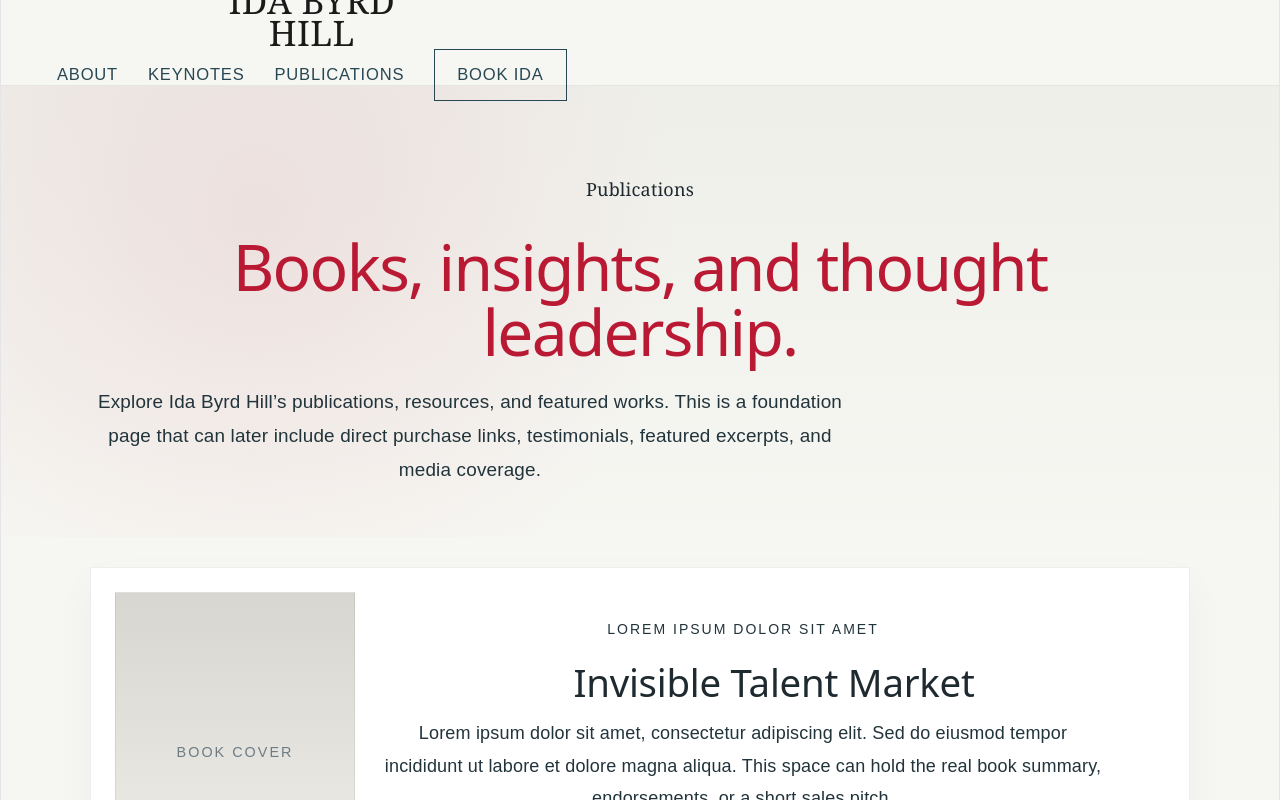
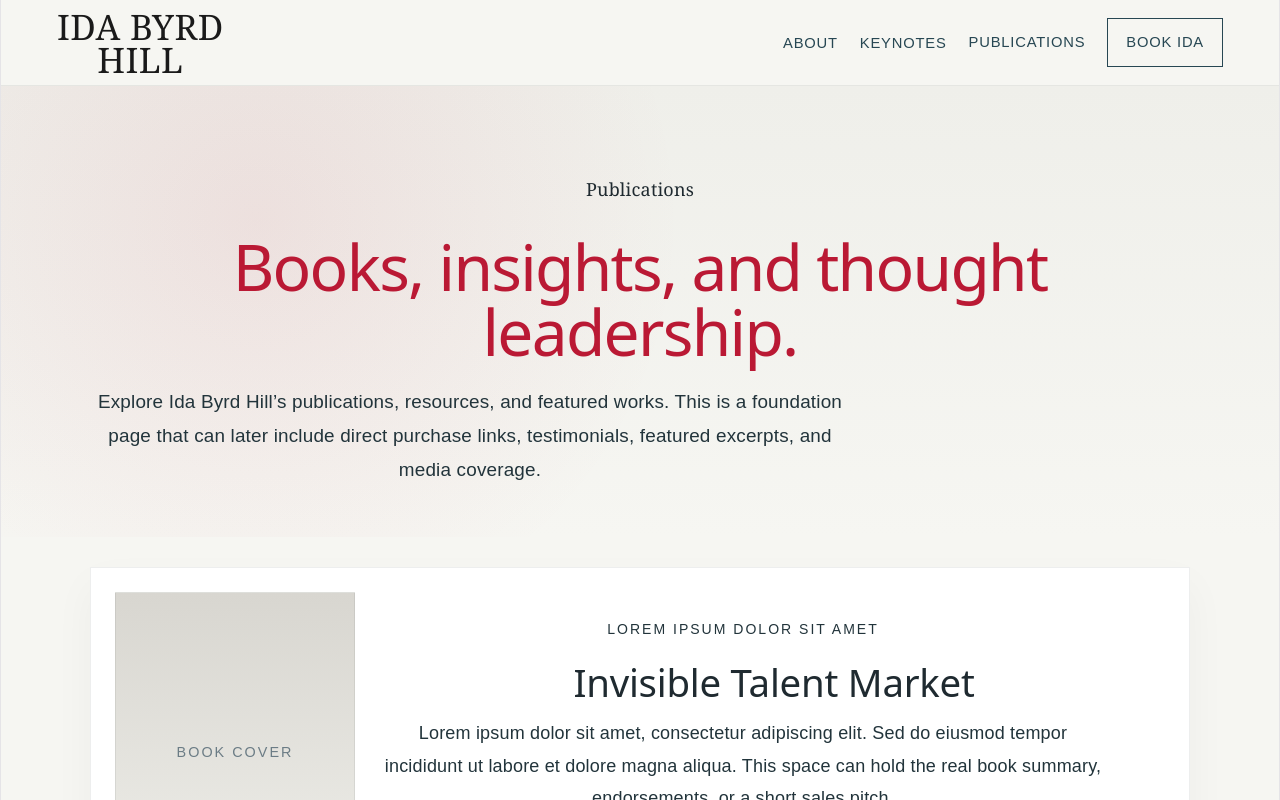
Before and after one commit to KyleVandenbossche/ida, a React (Vite) app: page /publications in a window 1280 px wide. Shown: the top 800 px of the page. Built offline with nearby package versions, Linux system fonts and the light colour scheme.

Commit message:
fixed all nav, formatting for nav

```diff
--- a/src/App.css
+++ b/src/App.css
@@ -50,13 +50,16 @@ a {
   justify-content: space-between;
   padding: 0 56px;
   border-bottom: 1px solid rgba(31, 42, 48, 0.08);
-  transition: height 0.25s ease, padding 0.25s ease, box-shadow 0.25s ease,
-    background 0.25s ease;
+  transition:
+    height 0.28s ease,
+    padding 0.28s ease,
+    box-shadow 0.28s ease,
+    background 0.28s ease;
 }
 
 .top-nav.shrink {
-  height: 72px;
-  padding: 0 42px;
+  height: 68px;
+  padding: 0 40px;
   box-shadow: 0 8px 24px rgba(0, 0, 0, 0.06);
   background: rgba(246, 246, 242, 0.98);
 }
@@ -70,47 +73,89 @@ a {
   letter-spacing: 0.4px;
   color: #1a1a1a;
   text-transform: uppercase;
-  transition: transform 0.25s ease;
+  transition: transform 0.28s ease, font-size 0.28s ease;
 }
 
 .top-nav.shrink .nav-logo {
-  transform: scale(0.92);
+  transform: scale(0.9);
 }
 
 .nav-links {
   display: flex;
   align-items: center;
-  gap: 30px;
+  gap: 22px;
   font-family: Arial, Helvetica, sans-serif;
+  transition: gap 0.28s ease;
 }
 
-.nav-links a {
-  font-size: 0.92rem;
+.top-nav.shrink .nav-links {
+  gap: 18px;
+}
+
+.nav-links a,
+.nav-link-button {
+  font-size: 0.82rem;
   text-transform: uppercase;
   letter-spacing: 0.8px;
   color: #274753;
-  transition: color 0.25s ease;
+  font-family: Arial, Helvetica, sans-serif;
+  transition: color 0.25s ease, transform 0.28s ease;
 }
 
-.nav-links a:hover {
+.top-nav.shrink .nav-links a,
+.top-nav.shrink .nav-link-button {
+  transform: scale(0.96);
+}
+
+.nav-links a:hover,
+.nav-link-button:hover {
   color: #ba1934;
 }
 
-.nav-button {
-  border: 1px solid #274753;
-  padding: 12px 22px;
-  transition: background 0.25s ease, color 0.25s ease, padding 0.25s ease,
-    border-color 0.25s ease;
+.nav-link-button {
+  background: none;
+  border: none;
+  padding: 0;
+  margin: 0;
+  cursor: pointer;
 }
 
+.nav-button {
+  display: inline-flex;
+  align-items: center;
+  justify-content: center;
+  font-size: 0.82rem;
+  text-transform: uppercase;
+  letter-spacing: 0.8px;
+  color: #274753;
+  background: transparent;
+  border: 1px solid #274753;
+  padding: 10px 18px;
+
+  /* IMPORTANT */
+  position: relative;
+  z-index: 1;
+
+  transition:
+    background 0.25s ease,
+    color 0.25s ease,
+    border-color 0.25s ease,
+    padding 0.28s ease,
+    transform 0.28s ease;
+}
+
+
 .top-nav.shrink .nav-button {
-  padding: 10px 18px;
+  padding: 8px 16px;
+  transform: scale(0.97);
 }
 
 .nav-button:hover {
   background: #ba1934;
   border-color: #ba1934;
-  color: white;
+
+  /* FORCE TEXT COLOR */
+  color: #ffffff !important;
 }
 
 /* HERO */
@@ -205,11 +250,13 @@ a {
   width: 100% !important;
   max-width: 520px !important;
   margin: 18px auto 0 !important;
+  margin-bottom: 6px !important;
   text-align: center !important;
   line-height: 1.6 !important;
 }
 
 .hero-cta {
+  margin-top: 32px !important;
   display: inline-flex;
   align-items: center;
   justify-content: center;
@@ -271,11 +318,15 @@ a {
   font-weight: 700;
   font-family: Arial, Helvetica, sans-serif;
 
-  /* NEW */
-  color: #fff;
+  color:  #f6f6f2;
   background-color: #000;
   display: inline-block;
   padding: 6px 12px;
+}
+
+/* remove the extending bar */
+.section-label-about::before {
+  content: none;
 }
 
 .section-label-keynotes {
@@ -286,9 +337,15 @@ a {
   font-weight: 700;
   font-family: Arial, Helvetica, sans-serif;
 
-  color: #000 !important;
+  color:  #f6f6f2;
+  background-color: black;
   display: inline-block;
   padding: 6px 12px;
+}
+
+/* remove the extending bar */
+.section-label-keynotes::before {
+  content: none;
 }
 
 .content-section h2 {
@@ -381,17 +438,7 @@ a {
 }
 
 .video-overlay {
-  position: absolute;
-  inset: 0;
-  background: rgba(0, 0, 0, 0.22);
-  display: flex;
-  align-items: center;
-  justify-content: center;
-  font-size: 48px;
-  color: white;
-  z-index: 2;
-  pointer-events: none;
-  transition: opacity 0.3s ease;
+  display: none !important;
 }
 
 .video-wrapper:hover .video-overlay {
@@ -543,11 +590,12 @@ a {
     transform: none;
   }
 
-  .nav-links {
-    gap: 16px;
-    flex-wrap: wrap;
-    padding-bottom: 14px;
-  }
+.nav-links {
+  display: flex;
+  align-items: center;
+  gap: 26px;
+  font-family: Arial, Helvetica, sans-serif;
+}
 
   .nav-links a {
     font-size: 0.8rem;
--- a/src/App.jsx
+++ b/src/App.jsx
@@ -3,6 +3,7 @@ import {
   BrowserRouter,
   Routes,
   Route,
+  Outlet,
   useLocation,
 } from "react-router-dom";
 
@@ -11,57 +12,52 @@ import Hero from "./hero";
 import Footer from "./Footer";
 import Form from "./Form";
 import Publications from "./Publications";
-
-function HomePage() {
-  return (
-    <>
-      <Hero />
-      <Footer />
-    </>
-  );
-}
+import Navbar from "./Navbar";
 
 function ScrollToTop() {
-  const { pathname } = useLocation();
+  const { pathname, hash } = useLocation();
 
   useEffect(() => {
+    if (hash) {
+      const el = document.querySelector(hash);
+      if (el) {
+        setTimeout(() => {
+          el.scrollIntoView({ behavior: "smooth", block: "start" });
+        }, 100);
+        return;
+      }
+    }
+
     window.scrollTo({
       top: 0,
       left: 0,
       behavior: "smooth",
     });
-  }, [pathname]);
+  }, [pathname, hash]);
 
   return null;
+}
+
+function Layout() {
+  return (
+    <>
+      <Navbar />
+      <Outlet />
+      <Footer />
+    </>
+  );
 }
 
 function App() {
   return (
     <BrowserRouter>
       <ScrollToTop />
-
       <Routes>
-        <Route path="/" element={<HomePage />} />
-
-        <Route
-          path="/publications"
-          element={
-            <>
-              <Publications />
-              <Footer />
-            </>
-          }
-        />
-
-        <Route
-          path="/book"
-          element={
-            <>
-              <Form />
-              <Footer />
-            </>
-          }
-        />
+        <Route element={<Layout />}>
+          <Route path="/" element={<Hero />} />
+          <Route path="/publications" element={<Publications />} />
+          <Route path="/book" element={<Form />} />
+        </Route>
       </Routes>
     </BrowserRouter>
   );
--- a/src/Form.jsx
+++ b/src/Form.jsx
@@ -51,16 +51,7 @@ export default function Form() {
 
   return (
     <div className="form-page">
-      <header className="top-nav">
-        <div className="nav-logo">
-          <span>Ida Byrd</span>
-          <span>Hill</span>
-        </div>
 
-        <nav className="nav-links">
-          <Link to="/">Back Home</Link>
-        </nav>
-      </header>
 
       <section className="form-section">
         <div className="form-wrapper">
--- a/src/Navbar.jsx
+++ b/src/Navbar.jsx
@@ -1,23 +1,54 @@
-import { Link } from "react-router-dom";
+import React, { useEffect, useState } from "react";
+import { Link, useLocation, useNavigate } from "react-router-dom";
 
 export default function Navbar() {
+  const [navShrunk, setNavShrunk] = useState(false);
+  const location = useLocation();
+  const navigate = useNavigate();
+
+  useEffect(() => {
+    const handleScroll = () => {
+      setNavShrunk(window.scrollY > 40);
+    };
+
+    handleScroll();
+    window.addEventListener("scroll", handleScroll);
+    return () => window.removeEventListener("scroll", handleScroll);
+  }, []);
+
+  const goToSection = (id) => {
+    if (location.pathname === "/") {
+      const el = document.getElementById(id);
+      if (el) {
+        el.scrollIntoView({ behavior: "smooth", block: "start" });
+      }
+    } else {
+      navigate(`/#${id}`);
+    }
+  };
+
   return (
-    <header className="top-nav">
-      <div className="nav-inner">
+    <header className={`top-nav ${navShrunk ? "shrink" : ""}`}>
       <Link to="/" className="nav-logo">
         <span>IDA BYRD</span>
         <span>HILL</span>
       </Link>
 
       <nav className="nav-links">
-          <Link to="/about">ABOUT</Link>
-          <Link to="/keynotes">KEYNOTES</Link>
+        <button type="button" onClick={() => goToSection("about")} className="nav-link-button">
+          ABOUT
+        </button>
+
+        <button type="button" onClick={() => goToSection("keynotes")} className="nav-link-button">
+          KEYNOTES
+        </button>
+
         <Link to="/publications">PUBLICATIONS</Link>
+
         <Link to="/book" className="nav-button">
           BOOK IDA
         </Link>
       </nav>
-      </div>
     </header>
   );
 }
--- a/src/Publications.jsx
+++ b/src/Publications.jsx
@@ -1,6 +1,5 @@
 import { Link } from "react-router-dom";
 import React from "react";
-import Navbar from "./Navbar";
 
 const books = [
   {
@@ -32,7 +31,6 @@ const books = [
 export default function Publications() {
   return (
     <div className="publications-page">
-      <Navbar />
 
       <section className="publications-hero">
         <div className="publications-hero-inner">
--- a/src/hero.jsx
+++ b/src/hero.jsx
@@ -35,26 +35,15 @@ export default function Hero() {
 
   return (
     <div className="page">
-      <header className={`top-nav ${navShrunk ? "shrink" : ""}`}>
-        <Link to="/" className="nav-logo">
-          <span>Ida Byrd</span>
-          <span>Hill</span>
-        </Link>
 
-        <nav className="nav-links">
-          <a href="#about">About</a>
-          <a href="#keynotes">Keynotes</a>
-          <Link to="/publications">Publications</Link>
-          <Link to="/book" className="nav-button">
-            Book Ida
-          </Link>
-        </nav>
-      </header>
+
 
       <section className="hero-split">
+
         <div className="hero-split-inner">
+
           <div className="hero-left reveal">
-            <p className="hero-intro">
+                                    <p className="hero-intro">
               Detroit Metro • CEO • Author • Keynote Speaker
             </p>
 
@@ -123,8 +112,7 @@ export default function Hero() {
             <div className="keynotes-row">
               <div className="keynotes-text">
                 <p className="section-label-keynotes">Keynotes</p>
-                <h2>Topics that move audiences forward.</h2>
-                <p>FORGET YOUR GRANDAD</p>
+                <h2>FORGET YOUR GRANDAD</h2>
                 <p>The rules of work have changed — and the organizations that thrive will be the ones bold enough to rethink talent, technology, and access. In this keynote, Ida challenges outdated workforce models and reveals how leaders can build future-ready teams today.</p>
               </div>
 
@@ -164,8 +152,7 @@ export default function Hero() {
 
               <div className="keynotes-text">
                 <p className="section-label">Featured Talk</p>
-                <h2>Lorem ipsum dolor sit amet.</h2>
-                <p>UNLEASH YOUR INNER CEO</p>
+                <h2>UNLEASH YOUR INNER CEO</h2>
                 <p>You can be busy, active, and still going nowhere — just like a rocking chair. Ida shows audiences how to shift from motion to momentum and lead with true CEO-level thinking</p>
               </div>
             </div>
```
Lines whose indentation alone changed are shown as unchanged.
